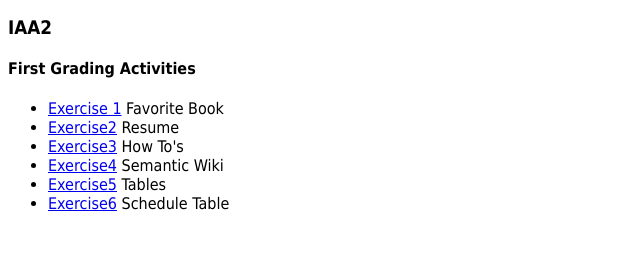
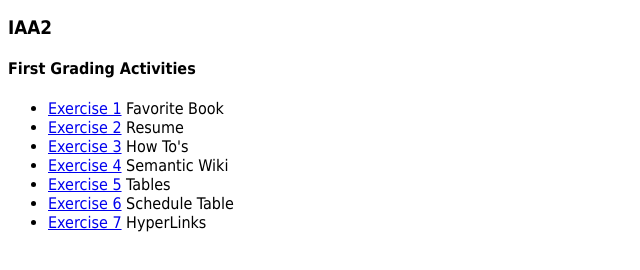
Before and after one commit to R-Consolacion/HUMCOM1_IAA2, a plain HTML site: page Exercise7.html in a window 1280 px wide. Shown: the part 112-382 px from the top of the page, without its empty margins (0-640 px from the left). Drawn offline with Linux system fonts and the light colour scheme.

Commit message:
Update Exercise7.html

```diff
--- a/Exercise7.html
+++ b/Exercise7.html
@@ -15,11 +15,12 @@
 
         <ul>
             <li><a href="https://github.com/R-Consolacion/HUMCOM1_IAA2/blob/main/Exercise1.html" target="_blank">Exercise 1</a> Favorite Book</li>
-            <li><a href="https://github.com/R-Consolacion/HUMCOM1_IAA2/blob/main/Exercise2.html" target="_blank">Exercise2</a> Resume</li>
-            <li><a href="https://github.com/R-Consolacion/HUMCOM1_IAA2/blob/main/Exercise3.html" target="_blank">Exercise3</a> How To's</li>
-            <li><a href="https://github.com/R-Consolacion/HUMCOM1_IAA2/blob/main/Exercise4.html" target="_blank">Exercise4</a> Semantic Wiki</li>
-            <li><a href="https://github.com/R-Consolacion/HUMCOM1_IAA2/blob/main/Exercise5.html" target="_blank">Exercise5</a> Tables</li>
-            <li><a href="https://github.com/R-Consolacion/HUMCOM1_IAA2/blob/main/Exercise6.html" target="_blank">Exercise6</a> Schedule Table</li>
+            <li><a href="https://github.com/R-Consolacion/HUMCOM1_IAA2/blob/main/Exercise2.html" target="_blank">Exercise 2</a> Resume</li>
+            <li><a href="https://github.com/R-Consolacion/HUMCOM1_IAA2/blob/main/Exercise3.html" target="_blank">Exercise 3</a> How To's</li>
+            <li><a href="https://github.com/R-Consolacion/HUMCOM1_IAA2/blob/main/Exercise4.html" target="_blank">Exercise 4</a> Semantic Wiki</li>
+            <li><a href="https://github.com/R-Consolacion/HUMCOM1_IAA2/blob/main/Exercise5.html" target="_blank">Exercise 5</a> Tables</li>
+            <li><a href="https://github.com/R-Consolacion/HUMCOM1_IAA2/blob/main/Exercise6.html" target="_blank">Exercise 6</a> Schedule Table</li>
+            <li><a href="https://github.com/R-Consolacion/HUMCOM1_IAA2/blob/main/Exercise7.html" target="_blank">Exercise 7</a> HyperLinks</li>
         </ul>
 
     </body>
```
